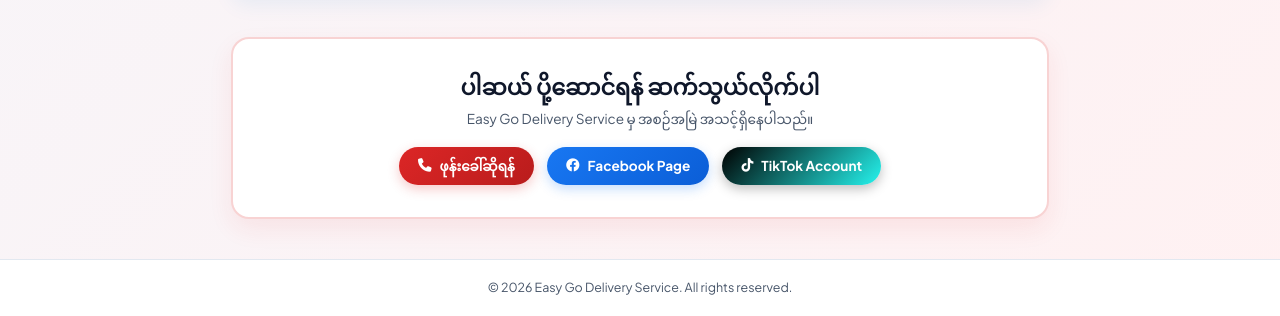
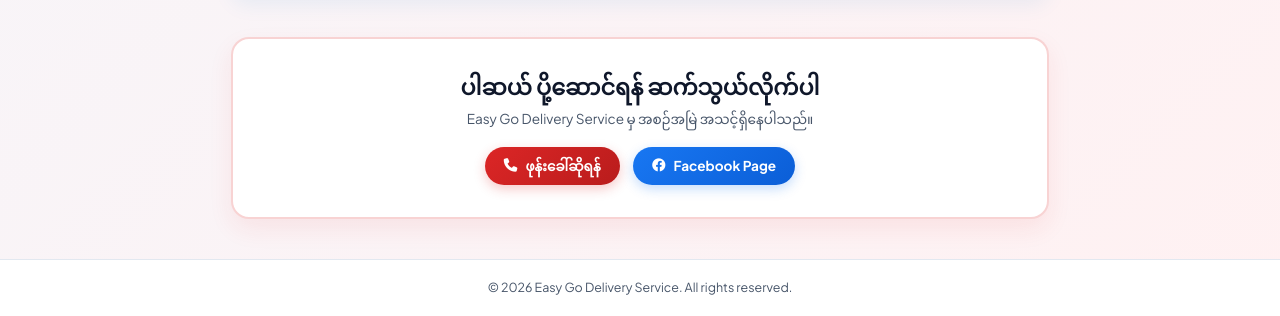
Before and after one commit to nyein16/Easy-Go-, a plain HTML site: page index.html in a window 1280 px wide. Shown: the part 1984-2300 px from the top of the page. Drawn offline with Linux system fonts and the light colour scheme; a web font is replaced by a local one.

Commit message:
Add files via upload

```diff
--- a/index.html
+++ b/index.html
@@ -306,12 +306,6 @@
       box-shadow: 0 4px 12px rgba(24, 119, 242, 0.25);
     }
 
-    .btn-tiktok {
-      background: linear-gradient(135deg, #000000, #25f4ee);
-      color: #ffffff;
-      box-shadow: 0 4px 12px rgba(0, 0, 0, 0.25);
-    }
-
     /* Footer */
     footer {
       background: #ffffff;
@@ -428,22 +422,19 @@
     </div>
   </section>
 
-  <!-- Contact Section (Phone, Facebook, TikTok) -->
+  <!-- Contact Section (Phone, Facebook) -->
   <section class="contact-section" id="contact">
     <div class="contact-card">
       <h2>ပါဆယ် ပို့ဆောင်ရန် ဆက်သွယ်လိုက်ပါ</h2>
       <p>Easy Go Delivery Service မှ အစဉ်အမြဲ အသင့်ရှိနေပါသည်။</p>
 
-      <!-- ခလုတ် (၃) ခု - Phone, Facebook, TikTok -->
+      <!-- ခလုတ် (၂) ခု - Phone, Facebook -->
       <div class="contact-btn-group">
         <a href="tel:09758060761" class="btn-contact-item btn-phone">
           <i class="fa-solid fa-phone"></i> ဖုန်းခေါ်ဆိုရန်
         </a>
         <a href="https://www.facebook.com/share/1CDRXXg1qZ/" target="_blank" class="btn-contact-item btn-facebook">
           <i class="fa-brands fa-facebook"></i> Facebook Page
-        </a>
-        <a href="https://www.tiktok.com/@easygo1623" target="_blank" class="btn-contact-item btn-tiktok">
-          <i class="fa-brands fa-tiktok"></i> TikTok Account
         </a>
       </div>
     </div>
```
